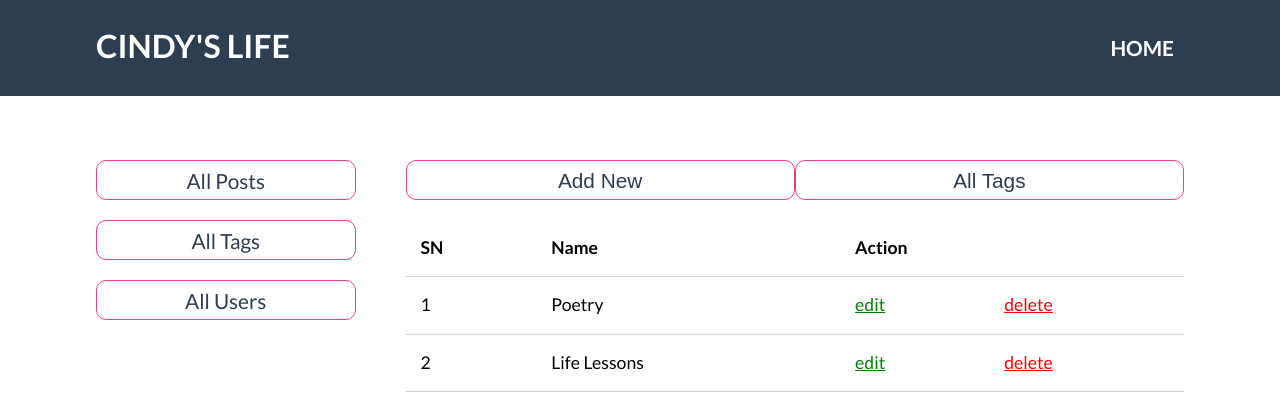
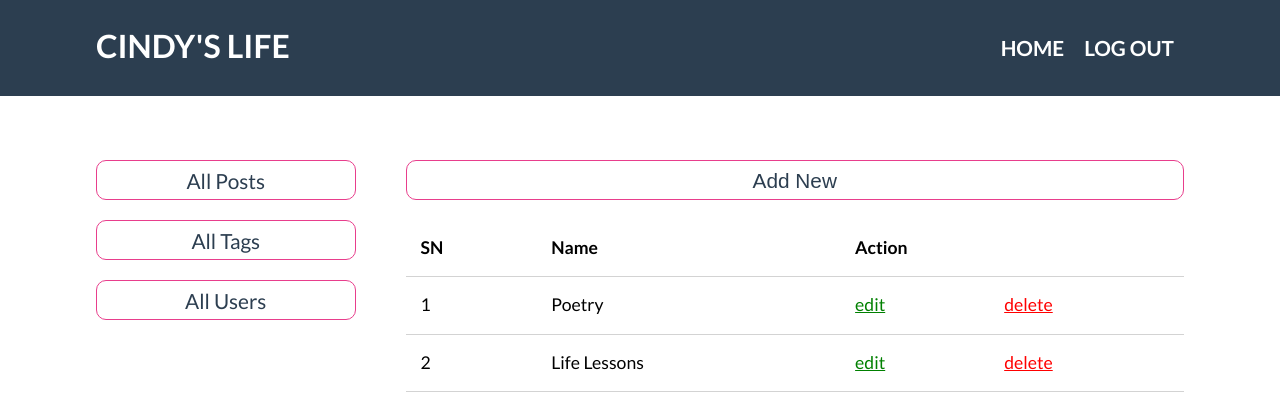
Before and after one commit to emrahhcan/CindysLifeBlog, a PHP site: page /cindyslife/admin/tags/index.php in a window 1280 px wide. Shown: the top 420 px of the page. Run offline with PHP 8.4, Linux system fonts and the light colour scheme.

Commit message:
Working on Tags

```diff
--- a/admin/tags/index.php
+++ b/admin/tags/index.php
@@ -27,8 +27,11 @@
             </div>
             <div class="navigation">
                 <ul class="links">
-                    <a href="#!">
+                    <a href="<?php echo URLROOT . '/index.php'; ?>">
                         <li>Home</li>
+                    </a>
+                    <a href="<?php echo URLROOT . '/logout.php'; ?>">
+                        <li>Log Out</li>
                     </a>
                 </ul>
             </div>
@@ -40,10 +43,7 @@
                 <a href="<?php echo URLROOT . '/admin/users/index.php'; ?>" class="all-posts"><div>All Users</div></a>
             </div>
             <div class="dashboard-content">
-                <div class="update-add">
-                    <button class="all-posts">Add New</button>
-                    <button class="all-posts">All Tags</button>
-                </div>
+                <a href="<?php echo URLROOT . '/admin/tags/create.php' ?>"><button class="all-posts">Add New</button></a>
                 <table>
                     <thead>
                         <th>SN</th>
@@ -69,5 +69,6 @@
         </header>
 
     </div>
+    <script src="../../assets/javascript/menuToggler.js"></script>
 </body>
 </html>
```
Also changed, not shown: admin/tags/create.php (+9 -3 lines).
